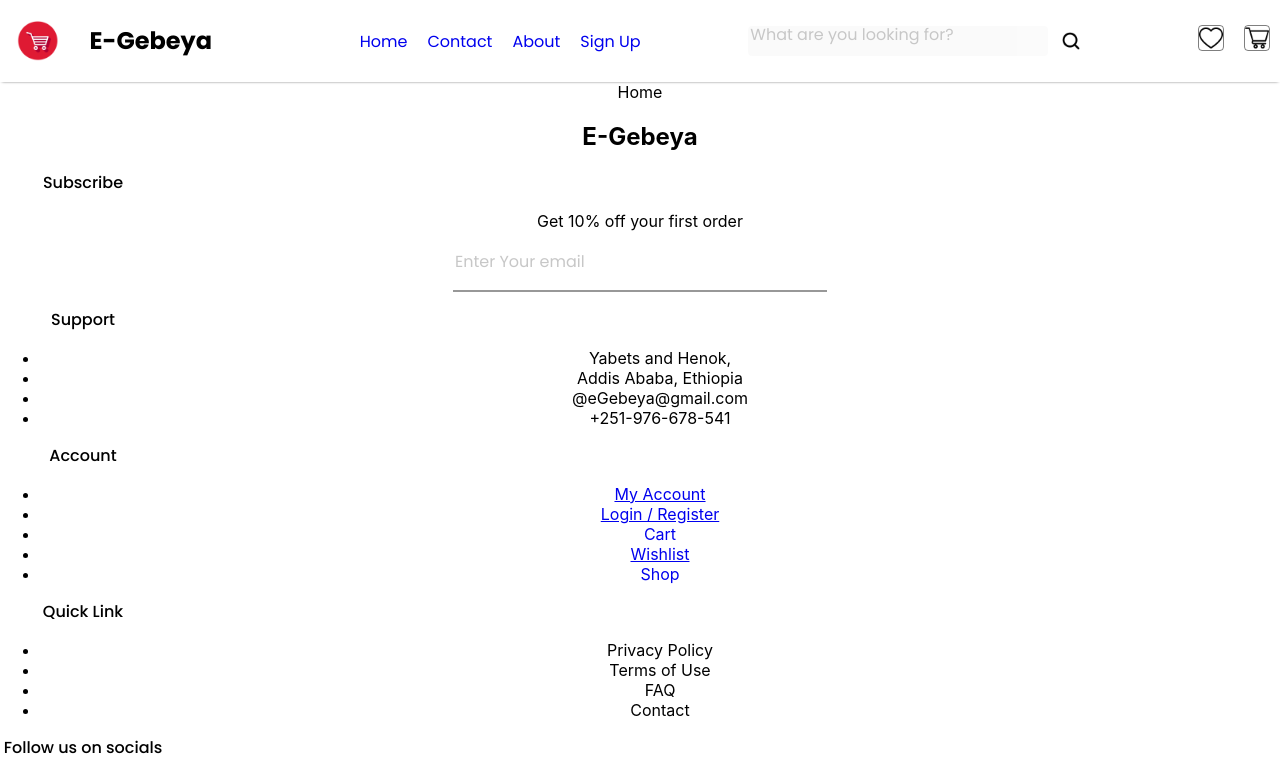
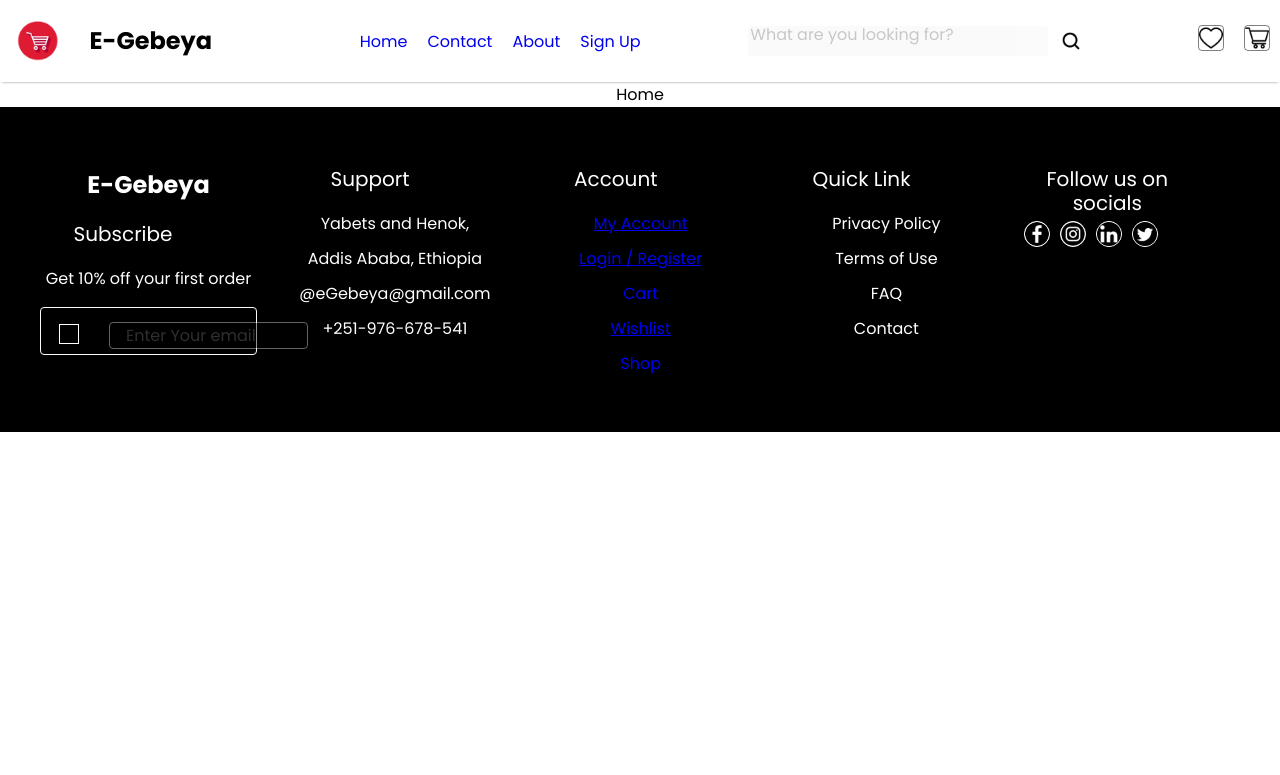
Before and after one commit to CybersoftInt/E-gebeya2, a React (Create React App) app: page / in a window 1280 px wide. Shown: the top 775 px of the page. Built offline with nearby package versions, Linux system fonts and the light colour scheme.

Commit message:
fix footer css

```diff
--- a/src/Components/Footer/Footer.css
+++ b/src/Components/Footer/Footer.css
@@ -1,131 +1,125 @@
-.navbar {
-  height: 50px;
-  display: flex;
-  padding: 10px;
-  flex-direction: row;
-  justify-content: space-between;
-  align-items: center;
-  padding: 16px;
-  box-shadow: 0 1px 3px -2px black;
-  font-weight: 500;
-  font-family: "Poppins";
+html,
+body {
+  height: 100%;
+  margin: 0;
+  font-family: "Poppins", sans-serif;
 }
 
-.navbar hr {
-  border-color: crimson;
+#root {
+  display: flex;
+  flex-direction: column;
+  min-height: 100%;
 }
 
-.brand-logo {
+.main-content {
+  flex: 1;
+}
+
+.footer {
+  background-color: black;
+  color: white;
   display: flex;
-  flex-direction: row;
-  align-items: center;
+  justify-content: center;
+  padding: 40px;
+}
+
+.footer_content {
+  display: flex;
+  flex-wrap: wrap;
+  justify-content: space-between;
+  width: 100%;
+  max-width: 1200px;
+  gap: 30px;
+}
+.footer_content h3 {
+  color: white;
+}
+
+.footer_content ul {
+  list-style: none;
+  padding: 0;
+}
+
+.footer_content li {
+  margin: 10px 0;
+}
+
+.footer_content h3 {
+  font-weight: 400;
+  font-size: 20px;
+}
+
+.footer_content input[type="email"] {
+  box-sizing: border-box;
+  border: 1px solid #fafafa;
+  background: black;
+  color: #fafafa;
+  padding: 12px 16px;
+  border-radius: 4px;
+  width: 100%;
+  margin-top: 10px;
+}
+
+.socials ul {
+  display: flex;
   gap: 10px;
 }
 
-.navbar-logo {
-  height: 40px;
+.socials img {
+  width: 24px;
+  height: 24px;
+  border-radius: 50%;
+  background-color: white;
 }
 
-.brand-logo span {
-  width: max-content;
-  color: black;
-  font-weight: bold;
-  font-size: 24px;
+.support,
+.socials {
+  flex: 1 1 200px;
 }
 
-.navbar ul {
-  display: flex;
-  list-style: none;
-  align-items: center;
-  justify-content: center;
-  gap: 20px;
-  font-size: 16px;
-  font-weight: 400;
-  margin: 0;
+.input-container{
+  /* Send Mail */
+
+box-sizing: border-box;
+
+/* Auto layout */
+display: flex;
+flex-direction: row;
+align-items: center;
+padding: 12px 0px 12px 16px;
+gap: 32px;
+
+width: 217px;
+height: 48px;
+
+/* Text */
+border: 1.5px solid #FAFAFA;
+border-radius: 4px;
+
+/* Inside auto layout */
+flex: none;
+order: 1;
+flex-grow: 0;
+
+}
+.input-container img{
+  width: 20px;
+  height: 18px;
+  position: relative;
+  top: 3px;
+  left: 2px;
 }
 
-.nav-search {
-  display: flex;
-  flex-direction: row;
-  align-items: center;
-  justify-content: center;
-  gap: 10px;
-}
-
-.navbar input {
-  width: 25vw;
-  height: 30px;
-  border: none;
-  background: #F5F5F5;
-  border-radius: 4px;
-  flex: none;
-  order: 0;
-  flex-grow: 0;
-}
-
-.search-icon {
-  cursor: pointer;
-  width: 24px;
-  height: 24px;
-  flex: none;
-  order: 1;
-  flex-grow: 0;
-}
-
-.wish_cart {
-  display: flex;
-  align-items: center;
-  justify-content: center;
-  gap: 20px;
-  cursor: pointer;
-}
-
-.wish_cart img {
-  width: 24px;
-  height: 24px;
-}
-
-/* Responsive Styles */
-
-@media (max-width: 768px) {
-  .navbar {
+@media (min-width: 768px) {
+  .footer_content {
     flex-direction: row;
-    height: auto;
-    padding: 16px 0;
-  }
-
-  .brand-logo span {
-    display: none;
-  }
-
-  .nav-search {
-    width: 100%;
-    margin-top: 16px;
-    position: relative;
-  }
-
-  .navbar input {
-    width: 100%;
-    display: none;
-  }
-
-  .search-icon {
-    order: 0;
-  }
-
-  .wish_cart {
-    margin-top: 16px;
   }
 }
 
-@media (min-width: 769px) and (max-width: 1024px) {
-  .navbar input {
-    width: 200px;
+@media (max-width: 767px) {
+  .footer_content {
+    flex-direction: column;
+    align-items: center;
+    text-align: center;
   }
 }
-
-@media (min-width: 1025px) {
-  .navbar input {
-    width: 300px;
-  }
-}
--- a/src/Components/Footer/Footer.jsx
+++ b/src/Components/Footer/Footer.jsx
@@ -5,7 +5,7 @@ import insta from '../Assets/instagram-logo.png'
 import fb from '../Assets/facebook-logo.png'
 import linked from '../Assets/linkedin-logo.png'
 import tweeter from '../Assets/twitter-logo.png'
-
+import message_icon from "../Assets/message_icon.png"
 function Footer() {
   const [menu, setMenu] = useState('/')
   return (
@@ -16,7 +16,10 @@ function Footer() {
           <h2>E-Gebeya</h2>
           <h3>Subscribe</h3>
           <p>Get 10% off your first order</p>
-          <input type="email" placeholder="Enter Your email" />
+          <div className="input-container">
+          <input type="email" placeholder="Enter Your email" image />
+          <img src={message_icon} alt="" />
+          </div>
         </div>
         <div className="support">
           <h3>Support</h3>
```
Also changed, not shown: src/Components/Assets/message_icon.png (added).
